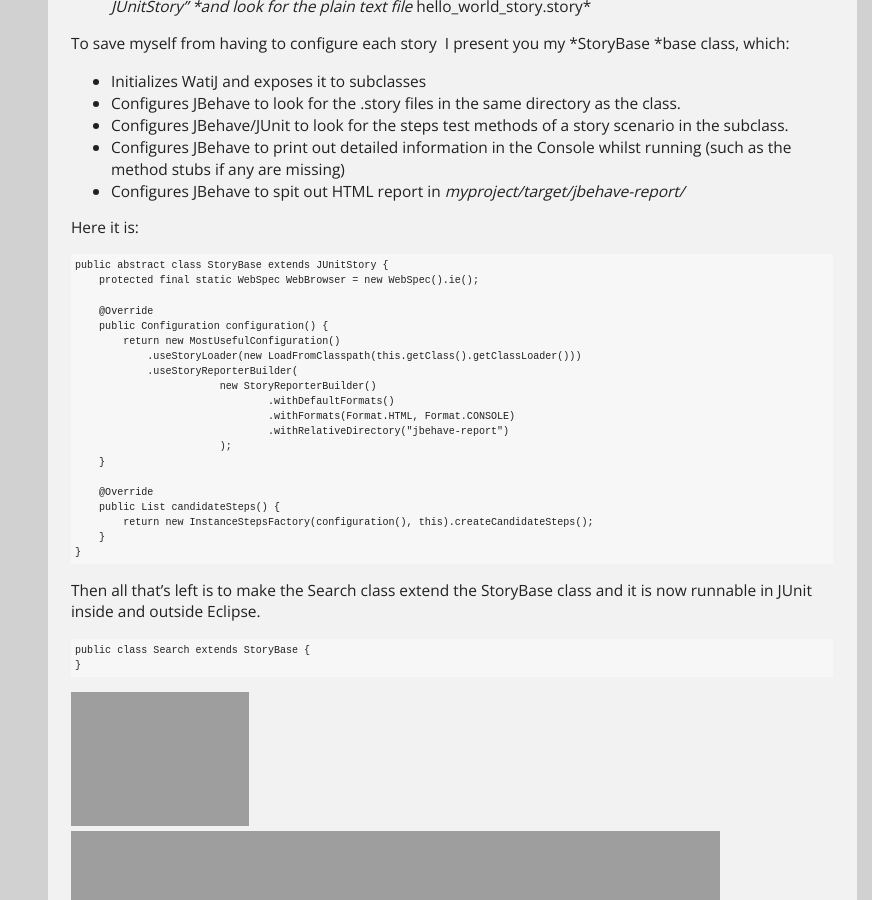
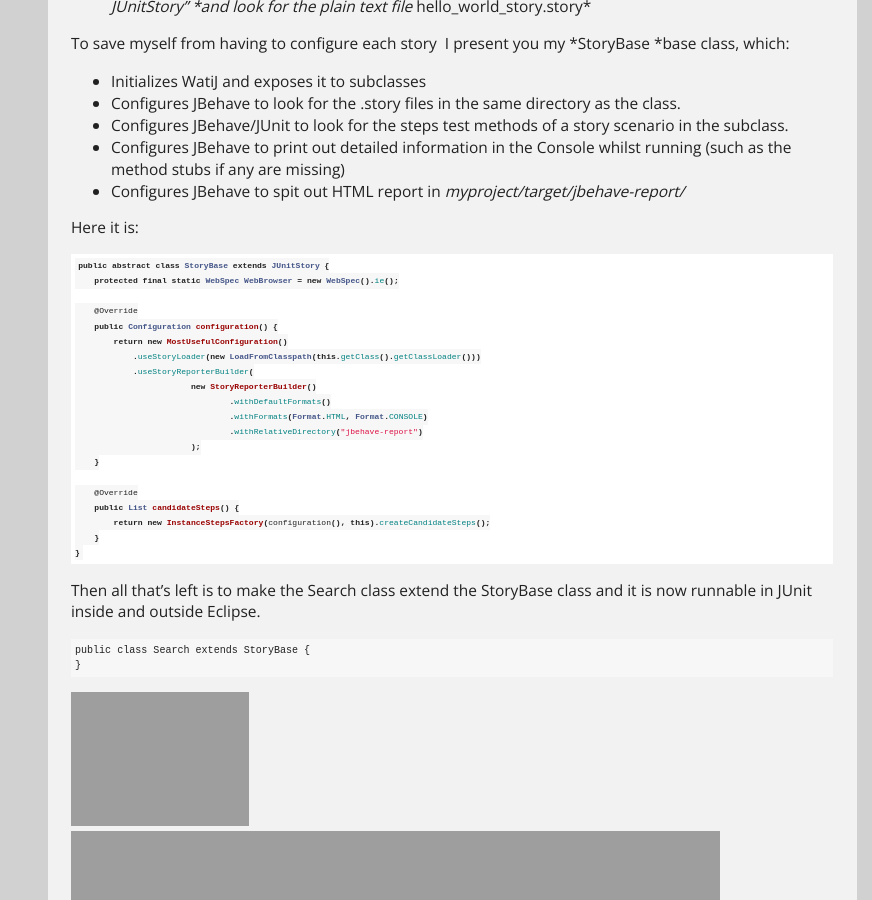
Before and after one commit to ivanz/ivanz.github.io, a Jekyll site: the page built from _posts/2011-05-25-java-bdd-with-jbehave-and-watij-in-eclipse-with-junit.md, in a window 1280 px wide and 900 px high, scrolled down 1752 px. Shown: the whole window, without its empty margins (408-1280 px from the left). Built offline with Jekyll 4.4.1, drawn with Linux system fonts in a browser that asks for light colours; comment, search, counter and statistics services are not loaded.

Commit message:
test highlighting

````diff
--- a/_posts/2011-05-25-java-bdd-with-jbehave-and-watij-in-eclipse-with-junit.md
+++ b/_posts/2011-05-25-java-bdd-with-jbehave-and-watij-in-eclipse-with-junit.md
@@ -102,7 +102,8 @@ To save myself from having to configure each story  I present you my *StoryBas
 
 Here it is:
 
-<pre class="brush: java; title: ; notranslate" title="">public abstract class StoryBase extends JUnitStory {
+```java
+public abstract class StoryBase extends JUnitStory {
     protected final static WebSpec WebBrowser = new WebSpec().ie();
 
     @Override
@@ -122,7 +123,7 @@ Here it is:
         return new InstanceStepsFactory(configuration(), this).createCandidateSteps();
     }
 }
-</pre>
+```
 
 Then all that&#8217;s left is to make the Search class extend the StoryBase class and it is now runnable in JUnit inside and outside Eclipse.
 
````
